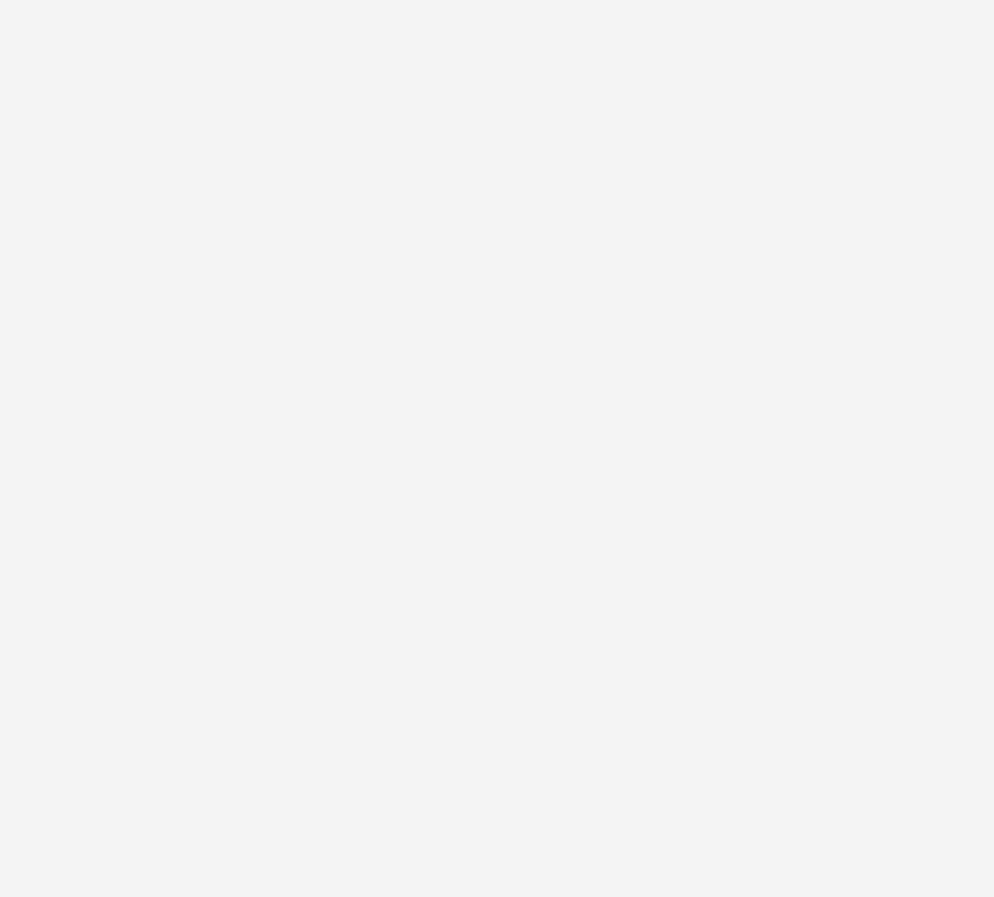
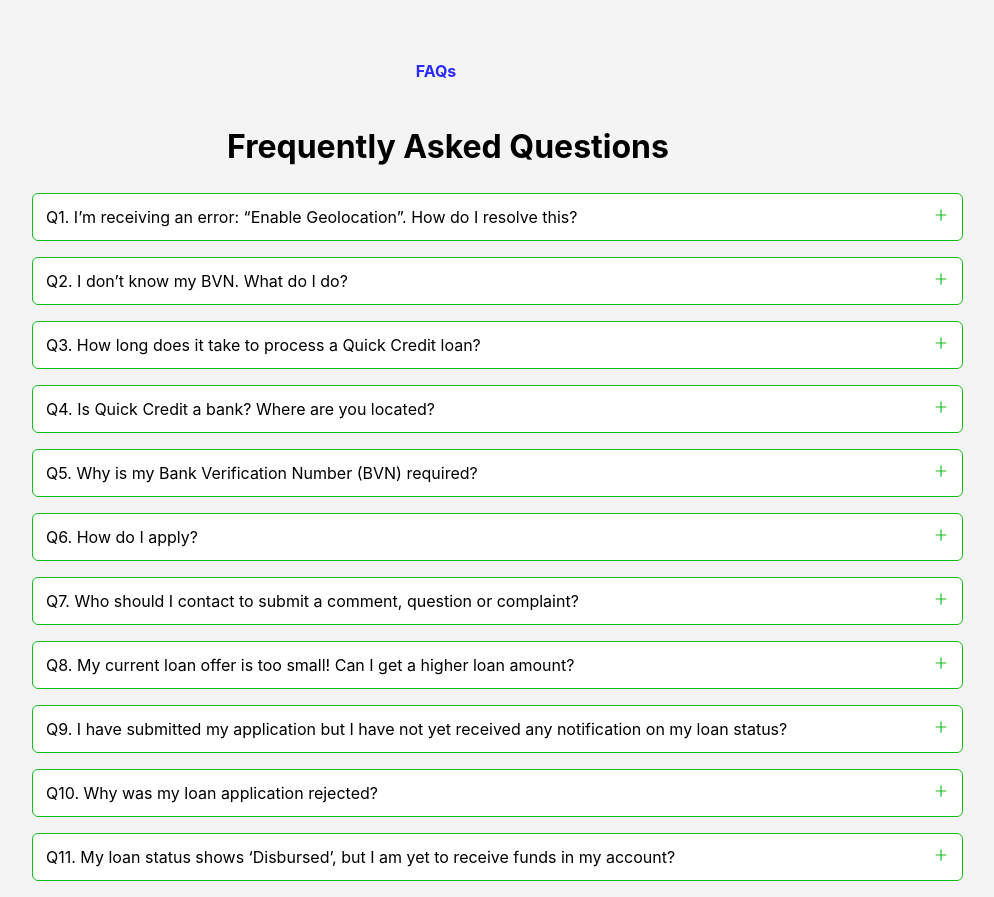
Before and after one commit to Opeyemi-Omotayo/QuickCredit-Clone, a React (Create React App) app: page / in a window 1280 px wide. Shown: the part 3100-3997 px from the top of the page, without its empty margins (160-1154 px from the left). Before the commit the page ends 3141 px from the top, so only its background shows below. Built offline with nearby package versions, Linux system fonts and the light colour scheme.

Commit message:
added 'faqs'

```diff
--- a/src/App.js
+++ b/src/App.js
@@ -5,6 +5,7 @@
 import Process from './components/body/Process';
 import Pricing from './components/body/Pricing';
 import WhyUs from './components/body/WhyUs';
+import FAQs from './components/body/FAQs';
 
 function App() {
   return <React.Fragment>
@@ -13,6 +14,7 @@
     <Process />
     <Pricing />
     <WhyUs />
+    <FAQs />
   </React.Fragment>
 
   ;
--- /dev/null
+++ b/src/Elements/Question.css
@@ -0,0 +1,24 @@
+.questions {
+  margin-left: 12rem;
+
+}
+
+.FAQs {
+  background-color: white;
+  padding: 13px;
+  width: 83%;
+  border-radius: 6px;
+  border: 1px solid rgb(22, 189, 22);
+}
+
+.FAQsHide1 {
+  background-color: #d7eee3;
+  padding: 14px;
+  width: 83%;
+  display: none;
+}
+
+.showFAQs {
+    cursor: pointer;
+    color: rgb(22, 189, 22);
+  }
--- /dev/null
+++ b/src/Elements/Question.js
@@ -0,0 +1,20 @@
+import React from "react";
+import { AiOutlinePlus } from "react-icons/ai";
+
+import "./Question.css";
+
+const Question = (props) => {
+  return (
+    <React.Fragment>
+      <div className="questions">
+        <p className="FAQs">
+          {props.text}
+          <AiOutlinePlus className="showFAQs fl_right"/>
+        </p>
+        <p class="FAQsHide1"></p>
+      </div>
+    </React.Fragment>
+  );
+};
+
+export default Question;
--- /dev/null
+++ b/src/components/body/FAQs.css
@@ -0,0 +1,25 @@
+.boxHead {
+  width: 90%;
+  padding: 20px;
+  margin-top: 100px;
+  display: flex;
+  flex-direction: row;
+  justify-content: center;
+  color: rgb(42, 42, 253);
+  font-size: 16px;
+}
+
+.boxHead2 {
+  font-weight: bolder;
+  font-size: 32px;
+  width: 90%;
+  display: flex;
+  flex-direction: row;
+  justify-content: center;
+  align-items: center;
+  margin-left: 2rem;
+}
+
+.FAQsDiv {
+  margin-top: 4rem;
+}
--- /dev/null
+++ b/src/components/body/FAQs.js
@@ -0,0 +1,28 @@
+import React from "react";
+import Question from "../../Elements/Question";
+
+const FAQs = () => {
+  return (
+    <React.Fragment>
+      <section id="faqs">
+        <h2 className="boxHead">FAQs</h2>
+        <h1 className="boxHead2">Frequently Asked Questions</h1>
+        <div className="FAQsDiv">
+          <Question text=" Q1. I’m receiving an error: “Enable Geolocation”. How do I resolve this?" />
+          <Question text="Q2. I don’t know my BVN. What do I do?" />
+          <Question text="Q3. How long does it take to process a Quick Credit loan?" />
+          <Question text=" Q4. Is Quick Credit a bank? Where are you located?" />
+          <Question text=" Q5. Why is my Bank Verification Number (BVN) required?" />
+          <Question text="Q6. How do I apply?" />
+          <Question text=" Q7. Who should I contact to submit a comment, question or complaint?" />
+          <Question text="Q8. My current loan offer is too small! Can I get a higher loan amount?" />
+          <Question text=" Q9. I have submitted my application but I have not yet received any notification on my loan status?" />
+          <Question text="Q10. Why was my loan application rejected?" />
+          <Question text=" Q11. My loan status shows ‘Disbursed’, but I am yet to receive funds in my account?" />
+        </div>
+      </section>
+    </React.Fragment>
+  );
+};
+
+export default FAQs;
--- a/src/components/body/WhyUs.js
+++ b/src/components/body/WhyUs.js
@@ -6,9 +6,7 @@
 const WhyUs = () => {
   return <React.Fragment>
          <section id="whyUs">
-      <h1
-        class="boxHead head-index"
-      >
+      <h1 class="boxHead head-index">
         Why Choose Us
       </h1>
       <WhyElement />
```
Also changed, not shown: src/Elements/InfoPricing.js (+14 -13 lines).
